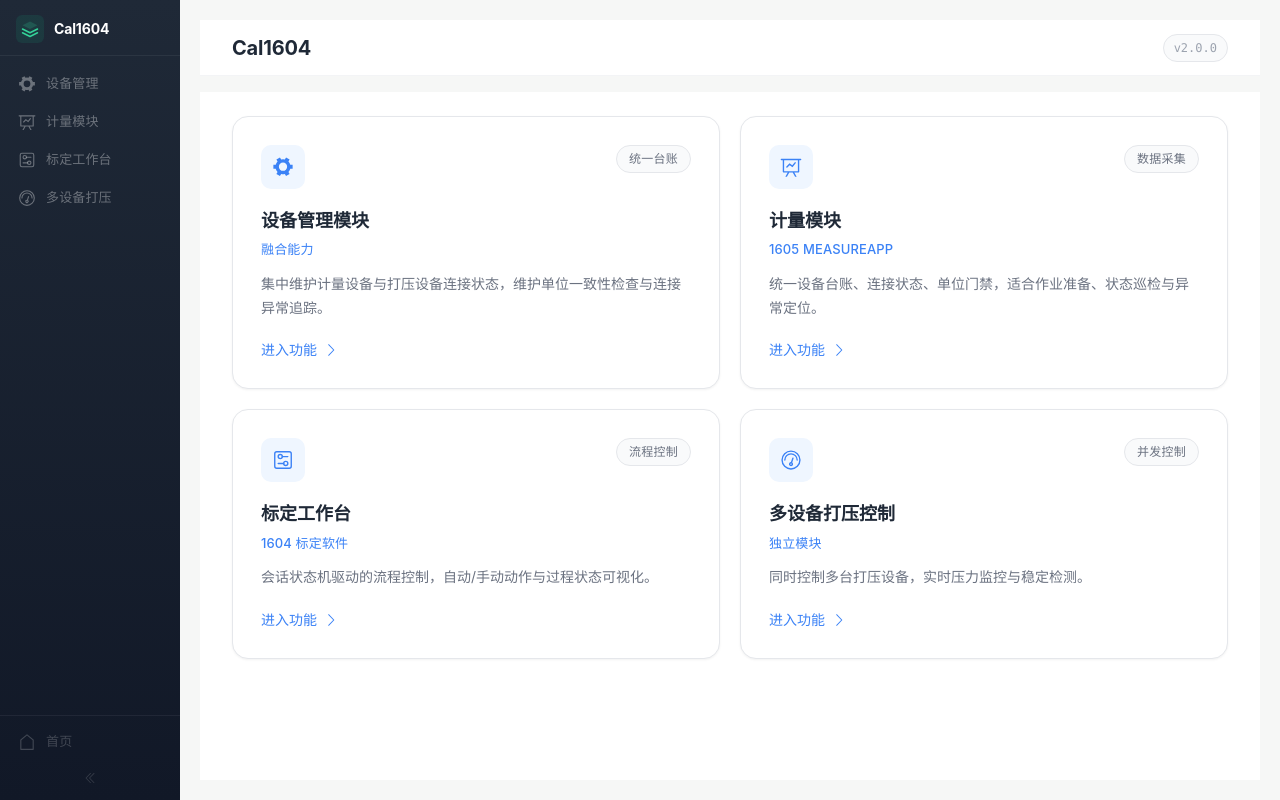
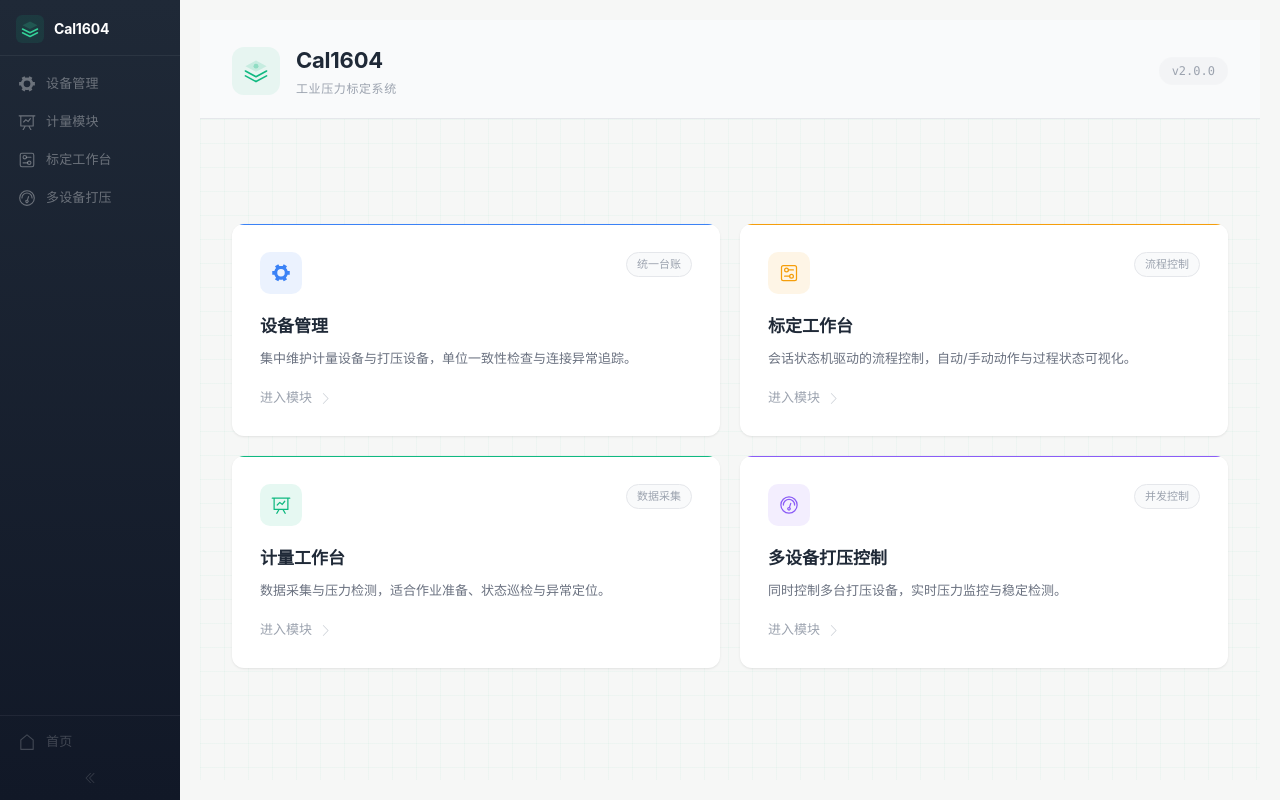
Before and after one commit to wuzy0325/1604Cal, a Vue app in the folder web/: page / in a window 1280 px wide. Built offline with nearby package versions, Linux system fonts and the light colour scheme.

Commit message:
feat: 模块入口卡片顺序对调，计量模块更名为计量工作台

```diff
--- a/web/src/views/ModuleHubView.vue
+++ b/web/src/views/ModuleHubView.vue
@@ -1,300 +1,403 @@
 <script setup lang="ts">
-/**
- * @file 模块中心视图
- * @description 应用主页面，包含导航和功能入口
- * @version 2.1.0
- */
 import { useRouter } from 'vue-router'
 import { ArrowRight, Tools, DataLine, SetUp, Odometer } from '@element-plus/icons-vue'
 import PageLayout from '@/components/common/PageLayout.vue'
 
 const router = useRouter()
 
-const featureCards = [
+interface FeatureCard {
+  title: string
+  description: string
+  icon: unknown
+  path: string
+  tag: string
+  color: string
+}
+
+const featureCards: FeatureCard[] = [
   {
-    title: '设备管理模块',
-    description: '集中维护计量设备与打压设备连接状态，维护单位一致性检查与连接异常追踪。',
+    title: '设备管理',
+    description: '集中维护计量设备与打压设备，单位一致性检查与连接异常追踪。',
     icon: Tools,
     path: '/device-management',
-    stats: '统一台账',
-    source: '融合能力'
-  },
-  {
-    title: '计量模块',
-    description: '统一设备台账、连接状态、单位门禁，适合作业准备、状态巡检与异常定位。',
-    icon: DataLine,
-    path: '/measurement',
-    stats: '数据采集',
-    source: '1605 MEASUREAPP'
+    tag: '统一台账',
+    color: '#3b82f6'
   },
   {
     title: '标定工作台',
     description: '会话状态机驱动的流程控制，自动/手动动作与过程状态可视化。',
     icon: SetUp,
     path: '/calibration',
-    stats: '流程控制',
-    source: '1604 标定软件'
+    tag: '流程控制',
+    color: '#f59e0b'
+  },
+  {
+    title: '计量工作台',
+    description: '数据采集与压力检测，适合作业准备、状态巡检与异常定位。',
+    icon: DataLine,
+    path: '/measurement',
+    tag: '数据采集',
+    color: '#10b981'
   },
   {
     title: '多设备打压控制',
     description: '同时控制多台打压设备，实时压力监控与稳定检测。',
     icon: Odometer,
     path: '/multi-pressure',
-    stats: '并发控制',
-    source: '独立模块'
+    tag: '并发控制',
+    color: '#8b5cf6'
   }
 ]
 
 function navigateTo(path: string): void {
   router.push(path)
 }
+
+function colorToBg(color: string): string {
+  const r = parseInt(color.slice(1,3), 16)
+  const g = parseInt(color.slice(3,5), 16)
+  const b = parseInt(color.slice(5,7), 16)
+  return `rgba(${r},${g},${b},0.1)`
+}
 </script>
 
 <template>
   <PageLayout>
-    <!-- 顶部标题栏 -->
-    <header class="page-header">
-      <h2>Cal1604</h2>
-      <span class="version">v2.0.0</span>
+    <div class="hub">
+      <!-- 顶部身份区域 -->
+      <header class="hub-identity">
+        <div class="identity-content">
+          <div class="brand">
+            <div class="brand-icon">
+              <svg viewBox="0 0 32 32" fill="none">
+                <path d="M16 3L3 10L16 17L29 10L16 3Z" fill="currentColor" fill-opacity="0.15"/>
+                <path d="M3 22L16 29L29 22" stroke="currentColor" stroke-width="2" stroke-linecap="round" stroke-linejoin="round"/>
+                <path d="M3 16L16 23L29 16" stroke="currentColor" stroke-width="2" stroke-linecap="round" stroke-linejoin="round"/>
+                <circle cx="16" cy="10" r="3" fill="currentColor" fill-opacity="0.3"/>
+              </svg>
+            </div>
+            <div class="brand-text">
+              <h1>Cal1604</h1>
+              <span class="brand-sub">工业压力标定系统</span>
+            </div>
+          </div>
+          <span class="version-tag">v2.0.0</span>
+        </div>
       </header>
 
-    <!-- 功能卡片区域 -->
-    <section class="features-section">
-      <div class="features-grid">
+      <!-- 功能卡片网格 -->
+      <section class="hub-grid-wrap">
+        <div class="hub-grid">
           <div
-          v-for="card in featureCards"
+            v-for="(card, i) in featureCards"
             :key="card.path"
             class="feature-card"
+            :style="{ '--accent': card.color, '--i': i }"
             @click="navigateTo(card.path)"
           >
-          <div class="card-header">
-            <div class="card-icon">
+            <div class="card-accent-line" />
+
+            <div class="card-top">
+              <div class="card-icon" :style="{ color: card.color, background: colorToBg(card.color) }">
                 <el-icon>
                   <component :is="card.icon" />
                 </el-icon>
               </div>
-            <span class="card-stats">{{ card.stats }}</span>
+              <span class="card-tag">{{ card.tag }}</span>
             </div>
+
             <div class="card-body">
-            <h4>{{ card.title }}</h4>
-            <p class="card-source">{{ card.source }}</p>
-            <p class="card-desc">{{ card.description }}</p>
+              <h3>{{ card.title }}</h3>
+              <p>{{ card.description }}</p>
             </div>
-          <div class="card-footer">
-            <span>进入功能</span>
+
+            <div class="card-foot">
+              <span class="card-action">进入模块</span>
               <el-icon><ArrowRight /></el-icon>
             </div>
           </div>
         </div>
       </section>
+    </div>
   </PageLayout>
 </template>
 
 <style scoped lang="scss">
-/* ── 设计系统令牌 ── */
 $font-sans: 'Inter', 'SF Pro Display', -apple-system, BlinkMacSystemFont, 'Segoe UI', 'PingFang SC', 'Microsoft YaHei', sans-serif;
 $font-mono: 'JetBrains Mono', 'Fira Code', 'SF Mono', Consolas, monospace;
+$slate-50: #f9fafb;
+$slate-100: #f3f4f6;
+$slate-200: #e5e7eb;
+$slate-300: #d1d5db;
+$slate-400: #9ca3af;
+$slate-500: #6b7280;
+$slate-600: #4b5563;
+$slate-700: #374151;
+$slate-800: #1f2937;
+$slate-900: #111827;
+$mint: #10b981;
 
-// 颜色系统 - 参考图片风格
-$blue-50: #eff6ff;
-$blue-100: #dbeafe;
-$blue-200: #bfdbfe;
-$blue-500: #3b82f6;
-$blue-600: #2563eb;
-$blue-700: #1d4ed8;
-
-$gray-50: #f9fafb;
-$gray-100: #f3f4f6;
-$gray-200: #e5e7eb;
-$gray-300: #d1d5db;
-$gray-400: #9ca3af;
-$gray-500: #6b7280;
-$gray-600: #4b5563;
-$gray-700: #374151;
-$gray-800: #1f2937;
-$gray-900: #111827;
-
-$white: #ffffff;
-
-// 页面头部
-.page-header {
+/* ════════════════════════════════════════
+   Hub 容器
+   ════════════════════════════════════════ */
+.hub {
+  flex: 1;
+  min-height: 0;
   display: flex;
-  justify-content: space-between;
-  align-items: center;
-  flex-shrink: 0;
-  height: 56px;
-  padding: 0 32px;
-  background: $white;
-  border-bottom: 1px solid $gray-100;
-  font-family: $font-sans;
-
-  h2 {
-    font-size: 20px;
-    font-weight: 700;
-    color: $gray-800;
-    margin: 0;
-    letter-spacing: -0.01em;
+  flex-direction: column;
+  overflow: hidden;
 }
 
-  .version {
-    font-size: 12px;
-    color: $gray-400;
-    padding: 4px 10px;
-    background: $gray-50;
-    border-radius: 999px;
-    border: 1px solid $gray-200;
-    font-family: $font-mono;
-    font-weight: 500;
+/* ════════════════════════════════════════
+   顶部身份区域
+   ════════════════════════════════════════ */
+.hub-identity {
+  flex-shrink: 0;
+  background: $slate-50;
+  border-bottom: 1px solid $slate-200;
+}
+
+.identity-content {
+  display: flex;
+  align-items: center;
+  justify-content: space-between;
+  padding: 24px 32px 20px;
+}
+
+.brand {
+  display: flex;
+  align-items: center;
+  gap: 16px;
+}
+
+.brand-icon {
+  width: 48px;
+  height: 48px;
+  color: $mint;
+  background: rgba(16, 185, 129, 0.08);
+  border-radius: 12px;
+  display: flex;
+  align-items: center;
+  justify-content: center;
+
+  svg {
+    width: 26px;
+    height: 26px;
   }
 }
 
-// 功能区域
-.features-section {
+.brand-text {
+  h1 {
+    font-size: 22px;
+    font-weight: 700;
+    color: $slate-800;
+    margin: 0;
+    letter-spacing: -0.01em;
+    font-family: $font-sans;
+  }
+}
+
+.brand-sub {
+  font-size: 12px;
+  color: $slate-400;
+  font-weight: 500;
+  letter-spacing: 0.05em;
+  font-family: $font-sans;
+}
+
+.version-tag {
+  font-size: 12px;
+  color: $slate-400;
+  padding: 4px 12px;
+  background: $slate-100;
+  border-radius: 999px;
+  font-family: $font-mono;
+  font-weight: 500;
+  border: 1px solid rgba(255, 255, 255, 0.06);
+}
+
+/* ════════════════════════════════════════
+   卡片网格
+   ════════════════════════════════════════ */
+.hub-grid-wrap {
   flex: 1;
   display: flex;
   flex-direction: column;
-  min-height: 0;
-  padding: 24px 32px;
-  background: $white;
+  padding: 24px 32px 32px;
+  overflow-y: auto;
+  position: relative;
+
+  &::before {
+    content: '';
+    position: absolute;
+    inset: 0;
+    background-image:
+      linear-gradient(rgba(16, 185, 129, 0.035) 1px, transparent 1px),
+      linear-gradient(90deg, rgba(16, 185, 129, 0.035) 1px, transparent 1px);
+    background-size: 24px 24px;
+    pointer-events: none;
+  }
 }
 
-.features-grid {
+.hub-grid {
+  flex: 1;
   display: grid;
-  grid-template-columns: repeat(2, 1fr);
+  grid-template-columns: 1fr 1fr;
   gap: 20px;
-  flex: 1;
-  min-height: 0;
-  align-content: start;
+  align-content: center;
+  position: relative;
+  z-index: 1;
 }
 
 .feature-card {
-  background: $white;
-  border: 1px solid $gray-200;
-  border-radius: 16px;
+  background: #ffffff;
+  border-radius: 12px;
   padding: 28px;
   cursor: pointer;
-  transition: all 0.25s cubic-bezier(0.4, 0, 0.2, 1);
+  position: relative;
+  overflow: hidden;
   display: flex;
   flex-direction: column;
-  justify-content: space-between;
-  overflow: hidden;
-  box-shadow: 0 1px 3px rgba(0, 0, 0, 0.04), 0 1px 2px rgba(0, 0, 0, 0.02);
-  font-family: $font-sans;
+  gap: 20px;
+  box-shadow: 0 1px 3px rgba(0, 0, 0, 0.06), 0 1px 2px rgba(0, 0, 0, 0.04);
+  transition: all 0.3s cubic-bezier(0.4, 0, 0.2, 1);
+  animation: card-rise 0.4s cubic-bezier(0.34, 1.56, 0.64, 1) both;
+  animation-delay: calc(var(--i) * 80ms + 50ms);
 
   &:hover {
-    border-color: $blue-200;
-    box-shadow: 0 10px 25px -5px rgba(59, 130, 246, 0.08), 0 4px 10px -4px rgba(59, 130, 246, 0.04);
-    transform: translateY(-2px);
+    transform: translateY(-4px);
+    box-shadow:
+      0 20px 25px -5px rgba(0, 0, 0, 0.08),
+      0 8px 10px -6px rgba(0, 0, 0, 0.05),
+      0 0 0 1px var(--accent);
 
-    .card-footer {
-      color: $blue-600;
-
-      .el-icon {
-        transform: translateX(4px);
-      }
-    }
-
-    .card-icon {
-      background: $blue-100;
-      color: $blue-600;
+    .card-action {
+      color: var(--accent);
+      gap: 10px;
     }
   }
 }
 
-.card-header {
+@keyframes card-rise {
+  from {
+    opacity: 0;
+    transform: translateY(20px) scale(0.97);
+  }
+  to {
+    opacity: 1;
+    transform: translateY(0) scale(1);
+  }
+}
+
+.card-accent-line {
+  position: absolute;
+  top: 0;
+  left: 0;
+  right: 0;
+  height: 1px;
+  background: var(--accent);
+}
+
+.card-top {
   display: flex;
   justify-content: space-between;
   align-items: flex-start;
-  margin-bottom: 20px;
 }
 
 .card-icon {
-  width: 44px;
-  height: 44px;
-  background: $blue-50;
+  width: 42px;
+  height: 42px;
   border-radius: 10px;
   display: flex;
   align-items: center;
   justify-content: center;
-  color: $blue-500;
-  font-size: 22px;
-  transition: all 0.25s cubic-bezier(0.4, 0, 0.2, 1);
-  flex-shrink: 0;
+  font-size: 20px;
+  transition: transform 0.3s cubic-bezier(0.34, 1.56, 0.64, 1);
+
+  .feature-card:hover & {
+    transform: scale(1.1);
+  }
 }
 
-.card-stats {
-  font-size: 12px;
-  color: $gray-500;
-  padding: 4px 12px;
-  background: $gray-50;
+.card-tag {
+  font-size: 11px;
+  color: $slate-400;
+  padding: 3px 10px;
+  background: $slate-50;
   border-radius: 999px;
-  border: 1px solid $gray-200;
   font-weight: 500;
-  letter-spacing: 0.02em;
-  flex-shrink: 0;
+  border: 1px solid $slate-200;
+  font-family: $font-sans;
 }
 
 .card-body {
   flex: 1;
 
-  h4 {
-    font-size: 18px;
+  h3 {
+    font-size: 17px;
     font-weight: 600;
-    color: $gray-800;
+    color: $slate-800;
     margin: 0 0 8px;
-    line-height: 1.3;
+    font-family: $font-sans;
   }
 
-  .card-source {
+  p {
     font-size: 13px;
-    color: $blue-500;
-    margin: 0 0 12px;
-    font-weight: 500;
-    letter-spacing: 0.01em;
-  }
-
-  .card-desc {
-    font-size: 14px;
-    color: $gray-500;
-    line-height: 1.7;
+    color: $slate-500;
+    line-height: 1.6;
     margin: 0;
+    font-family: $font-sans;
   }
 }
 
-.card-footer {
+.card-foot {
   display: flex;
   align-items: center;
   gap: 6px;
-  font-size: 14px;
-  color: $blue-500;
-  transition: all 0.25s cubic-bezier(0.4, 0, 0.2, 1);
-  font-weight: 500;
-  margin-top: 20px;
-
-  .el-icon {
-    font-size: 16px;
-    transition: transform 0.25s cubic-bezier(0.4, 0, 0.2, 1);
-  }
+  font-family: $font-sans;
 }
 
-// 响应式适配
-@media (max-width: 768px) {
-  .page-header {
-    padding: 0 20px;
-    height: 52px;
+.card-action {
+  font-size: 13px;
+  font-weight: 500;
+  color: $slate-400;
+  transition: all 0.3s ease;
 }
 
-  .features-section {
-    padding: 16px 20px;
+.card-foot .el-icon {
+  font-size: 15px;
+  color: $slate-300;
+  transition: all 0.3s ease;
 }
 
-  .features-grid {
+.feature-card:hover .card-foot .el-icon {
+  color: var(--accent);
+}
+
+/* ════════════════════════════════════════
+   Color-to-bg helper
+   ════════════════════════════════════════ */
+@function color-to-bg-hex($color) {
+  @return $color;
+}
+
+/* 响应式 */
+@media (max-width: 860px) {
+  .identity-content {
+    padding: 20px 24px 16px;
+  }
+
+  .hub-grid-wrap {
+    padding: 20px 24px;
+  }
+
+  .hub-grid {
     grid-template-columns: 1fr;
     gap: 16px;
   }
 
   .feature-card {
-    padding: 20px;
+    padding: 22px;
   }
 }
 </style>
```
Lines whose indentation alone changed are shown as unchanged.
